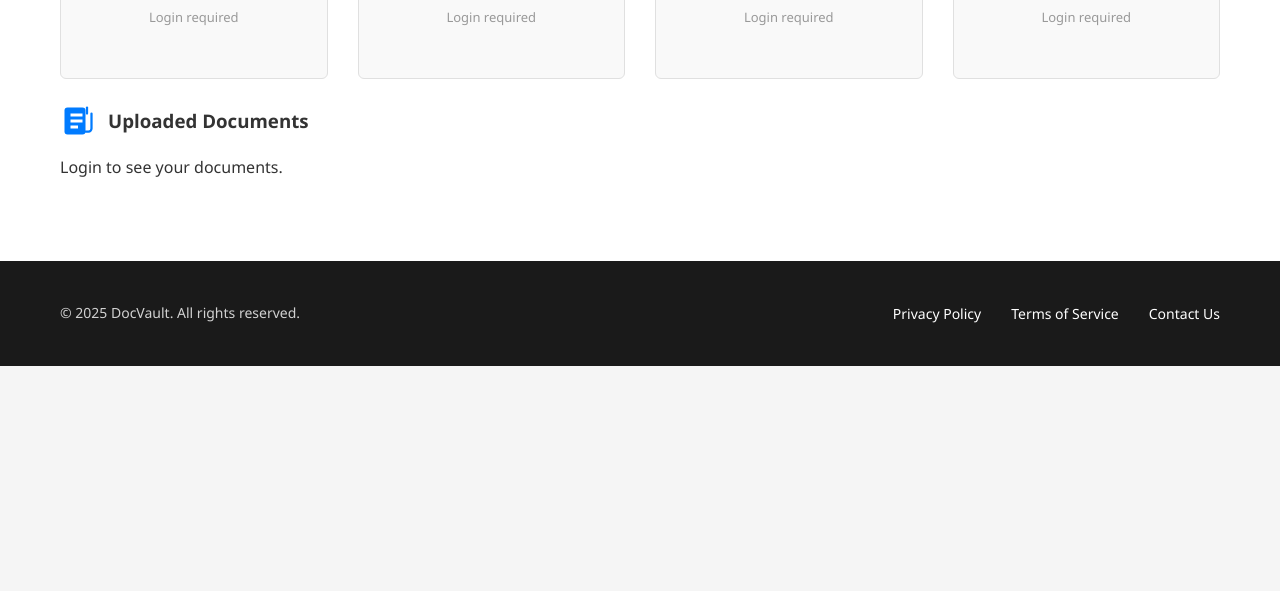
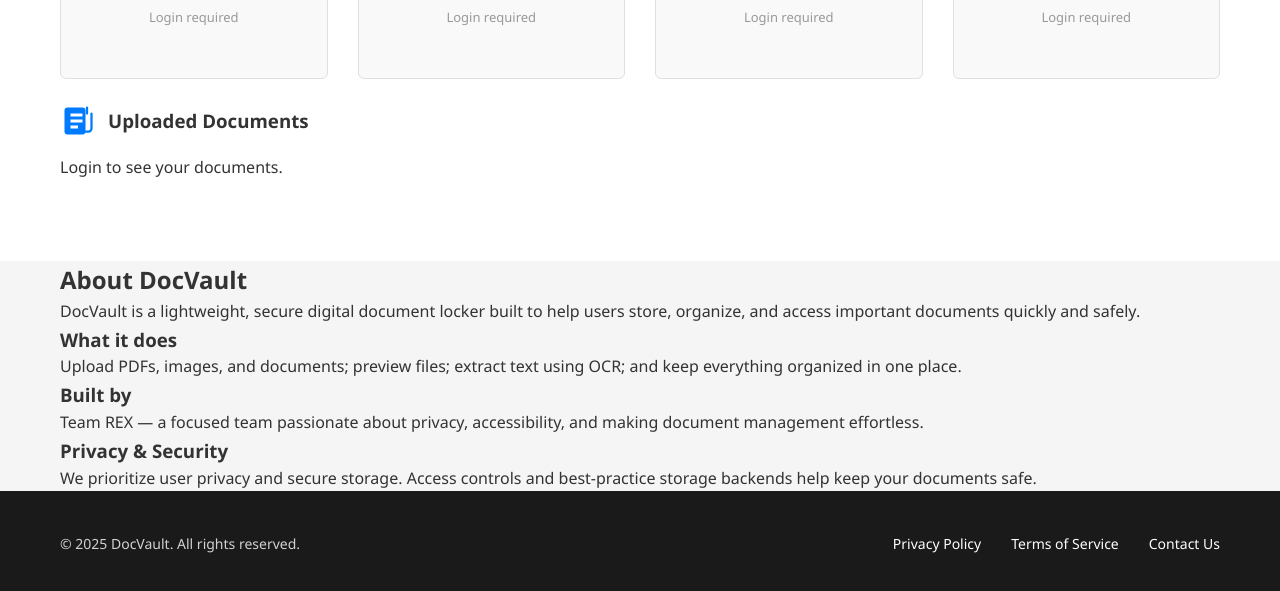
Before and after one commit to REX70-dev/Hackathon, a plain HTML site: page DocVault-fn/index.html in a window 1280 px wide. Shown: the part 812-1403 px from the top of the page. Before the commit the page ends 1178 px from the top, so only its background shows below. Drawn offline with nearby package versions, Linux system fonts and the light colour scheme.

Commit message:
Update index.html

```diff
--- a/DocVault-fn/index.html
+++ b/DocVault-fn/index.html
@@ -97,6 +97,31 @@
         </div>
     </section>
 
+    <!-- About Section -->
+    <section class="about" id="about">
+        <div class="container">
+            <h2>About DocVault</h2>
+            <p class="lead">DocVault is a lightweight, secure digital document locker built to help users store, organize, and access important documents quickly and safely.</p>
+
+            <div class="about-grid">
+                <div class="about-card">
+                    <h3>What it does</h3>
+                    <p>Upload PDFs, images, and documents; preview files; extract text using OCR; and keep everything organized in one place.</p>
+                </div>
+
+                <div class="about-card">
+                    <h3>Built by</h3>
+                    <p>Team REX — a focused team passionate about privacy, accessibility, and making document management effortless.</p>
+                </div>
+
+                <div class="about-card">
+                    <h3>Privacy &amp; Security</h3>
+                    <p>We prioritize user privacy and secure storage. Access controls and best-practice storage backends help keep your documents safe.</p>
+                </div>
+            </div>
+        </div>
+    </section>
+
     <!-- Footer -->
     <footer class="footer">
         <div class="container">
```
